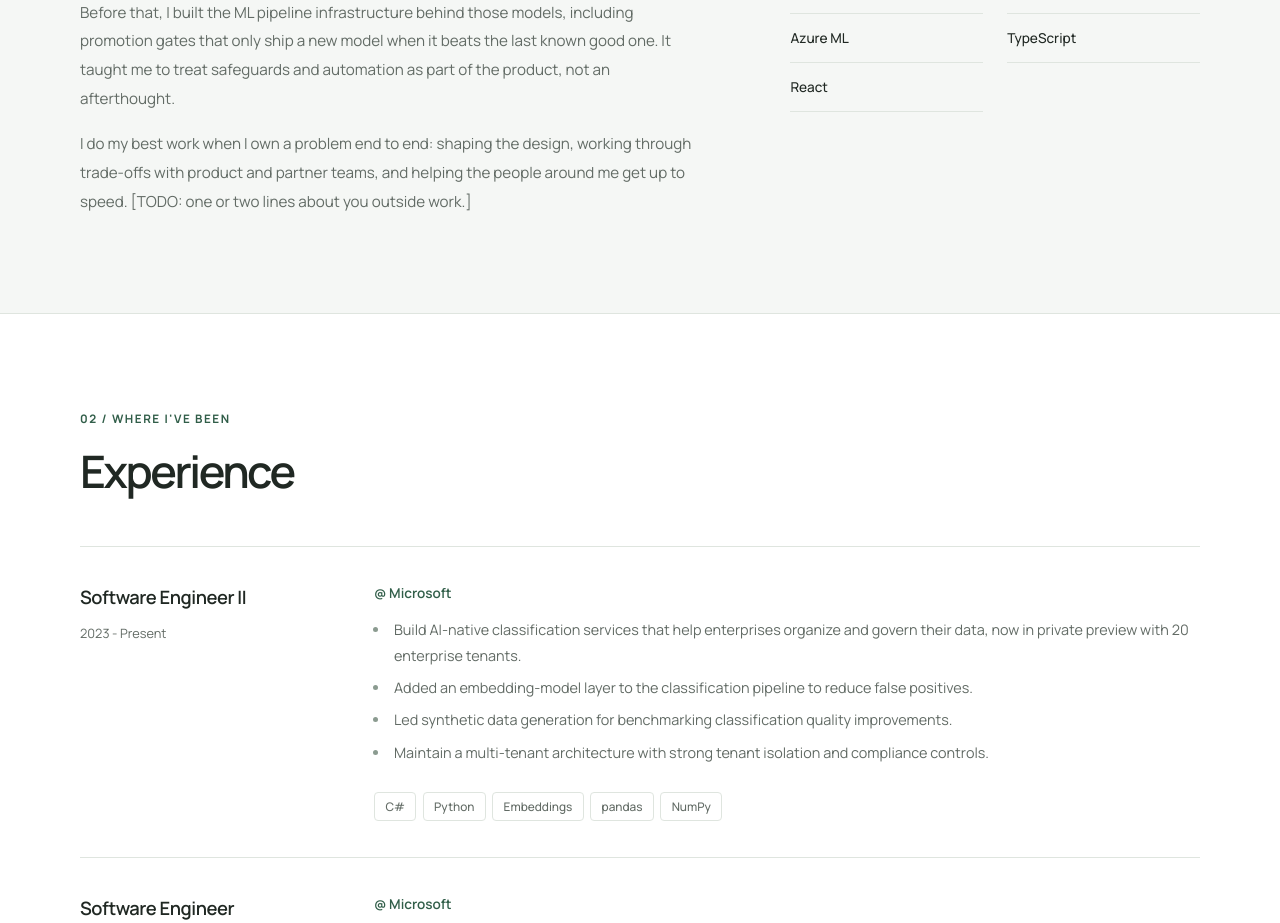
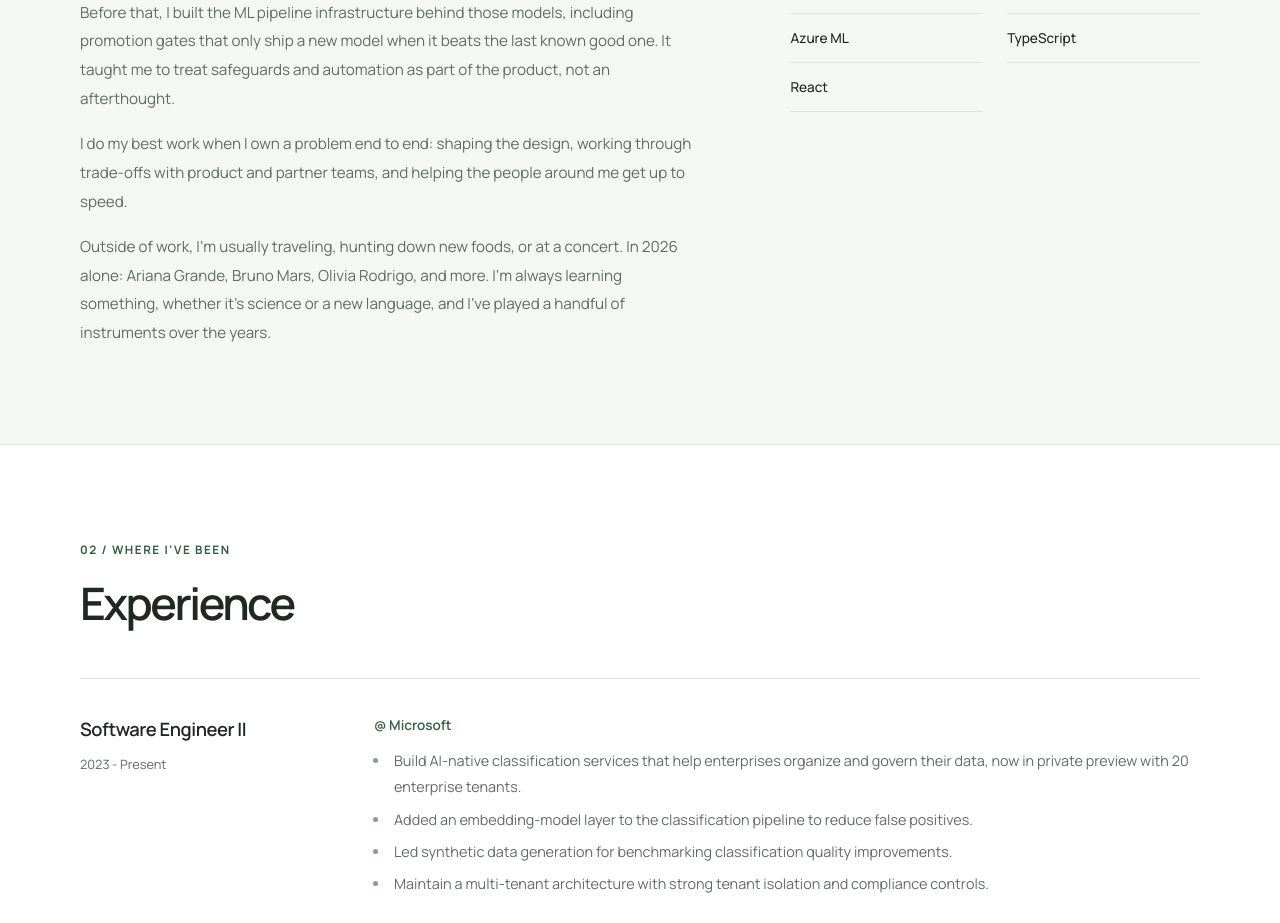
Before and after one commit to quyenxhuynh/portfolio, a React (Vite) app: page / in a window 1280 px wide. Shown: the part 1221-2144 px from the top of the page. Built offline with nearby package versions, Linux system fonts and the light colour scheme.

Commit message:
Add a personal paragraph to About
Co-Authored-By: Claude Opus 5.5 <noreply@anthropic.com>

```diff
--- a/src/sections/About.tsx
+++ b/src/sections/About.tsx
@@ -35,8 +35,13 @@ const About: React.FC = () => {
             <p>
               I do my best work when I own a problem end to end: shaping the design,
               working through trade-offs with product and partner teams, and helping
-              the people around me get up to speed. [TODO: one or two lines about you
-              outside work.]
+              the people around me get up to speed.
+            </p>
+            <p>
+              Outside of work, I'm usually traveling, hunting down new foods, or at a
+              concert. In 2026 alone: Ariana Grande, Bruno Mars, Olivia Rodrigo, and
+              more. I'm always learning something, whether it's science or a new
+              language, and I've played a handful of instruments over the years.
             </p>
           </div>
 
```
